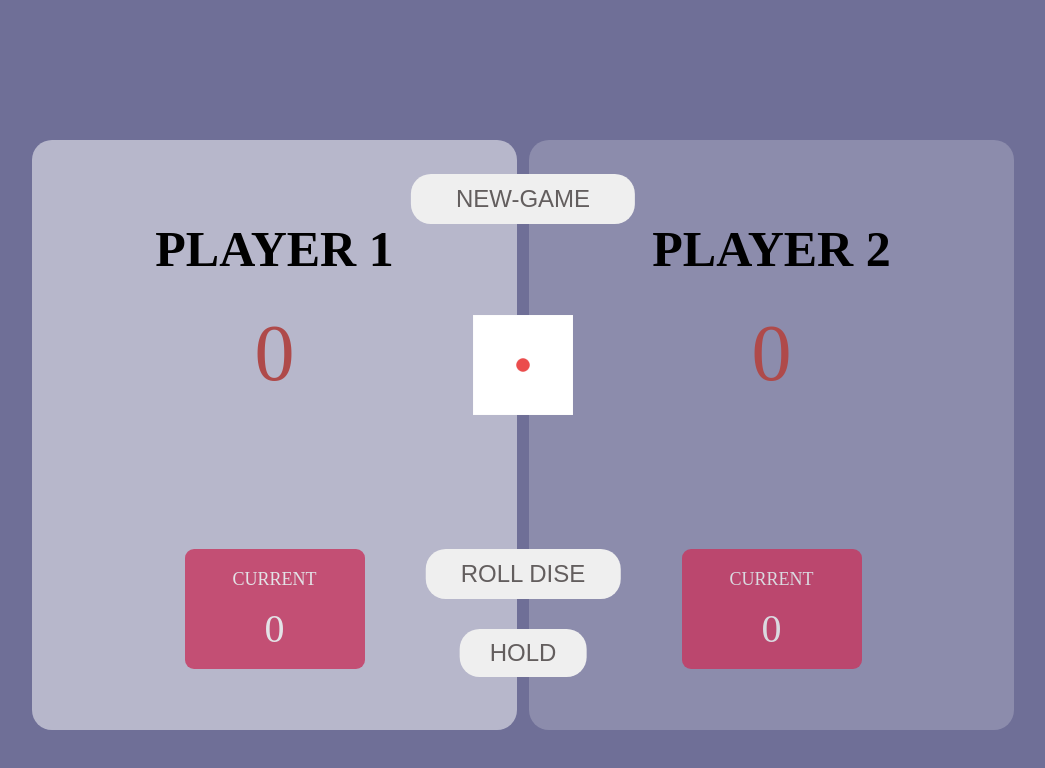
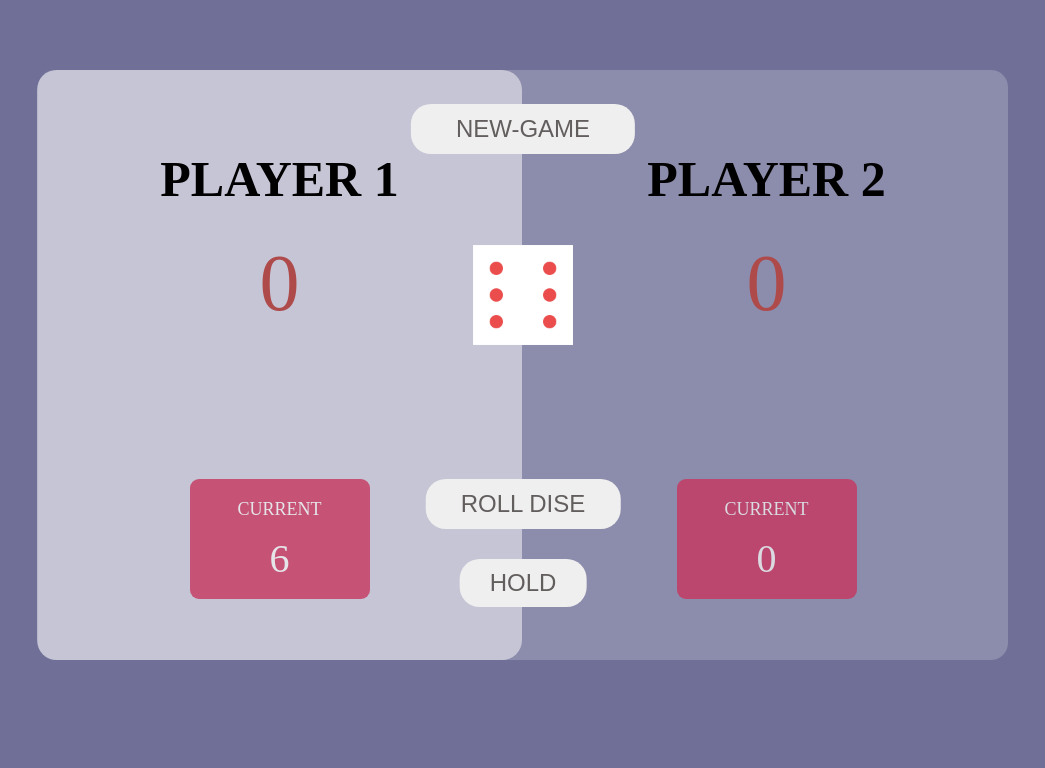
Before and after one commit to Buchkovskiy1996/Pig-Game, a plain HTML site: page index.html in a window 1280 px wide. Both pictures are taken after a click on the button "ROLL DISE". Shown: the whole page, without its empty margins (117-1162 px from the left). Drawn offline with Linux system fonts and the light colour scheme.

Commit message:
add js files and editing css

```diff
--- a/index.html
+++ b/index.html
@@ -13,26 +13,27 @@
                 <div class="block__flex">
                     <section class="section__left section--active">
                         <h2 class="player__text">player 1</h2>
-                        <span  class="score" >0</span>
+                        <span  class="score" id="score--0" >54</span>
                         <div class="block__current">
                             <h4 class="current__text">Current</h4>
-                            <span class="score__current">0</span>
+                            <span class="score__current" id="current--0">0</span>
                         </div>
                     </section>
                         <section class="section__right">
                         <h2 class="player__text">player 2</h2>
-                        <span class="score">0</span>
+                        <span class="score" id="score--1">63</span>
                         <div class="block__current">
                             <h4 class="current__text">Current</h4>
-                            <span class="score__current">0</span>
+                            <span class="score__current" id="current--1">0</span>
                         </div>
                     </section>
                 </div>
-            <img class="img__dise" src="dice-1.png" alt="dice-1">
+            <img class="img__dice" src="dice-1.png" alt="dice-1">
             <button class="btn new__game">new-game</button>
             <button class="btn roll__dise">roll dise</button>
             <button class="btn hold">hold</button>
         </div>
     </main>
+    <script src="main.js"></script>
 </body>
 </html>
--- /dev/null
+++ b/main.js
@@ -0,0 +1,45 @@
+"use strict"
+//selecting elements
+const scoreEl1 = document.getElementById("score--0");
+const scoreEl2 = document.getElementById("score--1");
+const curent01 = document.getElementById("current--0");
+const curent02 = document.getElementById("current--1");
+const playerLeft = document.querySelector(".section__left");
+const playerRight = document.querySelector(".section__right");
+const diceEl = document.querySelector(".img__dice");
+const btnNew = document.querySelector(".new__game");
+const btnRoll = document.querySelector(".roll__dise");
+const btnhold = document.querySelector(".hold");
+
+
+const scores = [0, 0];
+let scoreCurrent = 0;
+let activePlayer = 0;
+
+
+//Starting conditions
+scoreEl1.textContent = 0;
+scoreEl2.textContent = 0;
+diceEl.classList.add("hidden");
+
+//Rolling dice function
+
+btnRoll.addEventListener("click", function() {
+// 1 Generation random dice roll
+const dice = Math.trunc(Math.random () * 6) + 1;
+// 2 display roll
+diceEl.classList.remove("hidden");
+diceEl.src = `dice-${dice}.png`;
+// 3 Cheak for rolled 1 if true switch to next player
+
+if (dice !==1) {
+ scoreCurrent+=dice;
+ document.getElementById(`current--${activePlayer}`).textContent = scoreCurrent;
+} else {
+    document.getElementById(`current--${activePlayer}`).textContent = 0;
+    scoreCurrent = 0;
+    activePlayer = activePlayer === 0 ? 1 : 0;
+    playerLeft.classList.toggle("section--active");
+    playerRight.classList.toggle("section--active");
+}
+})
--- a/style.css
+++ b/style.css
@@ -11,13 +11,13 @@ html {
 
 .container {
     max-width: 1000px;
-    margin: 140px auto;
+    margin: 70px auto;
     padding: 0 5px;
 }
 
 body {
     background: rgb(111, 111, 151);
-    height: 100vh;
+    height: 80vh;
 }
 
 .main {
@@ -29,26 +29,26 @@ body {
 
 .block__flex {
     display: flex;
+    background-color: rgba(255, 255, 255, 0.2);
+    border-radius: 17px;
+}
+.section__left {
+    flex: 50%;
+    height: 590px;
+    border-radius: 20px;
+    right: 1px;
+    position: relative;
 }
 
 .section--active {
     background-color: rgba(255, 255, 255, 0.5);
 }
 
-.section__left {
-    flex: 50%;
-    height: 590px;
-    border-radius: 20px;
-    right: 6px;
-    position: relative;
-}
 .section__right {
     flex: 50%;
     border-radius: 20px;
     position: relative;
-    left: 6px;
-    background-color: rgba(255, 255, 255, 0.2);
-
+    left: 1px;
 }
 
 .player__text {
@@ -104,9 +104,23 @@ body {
     left:50%;
     transform:translate(-50%, -50%);
     text-transform: uppercase;
+    cursor: pointer;
 }
 
-.img__dise {
+.btn:hover {
+    background-color: rgb(155, 146, 146);
+    color: #c7365f;
+}
+
+.btn:active {
+    transform: translate(-50%, -20px);
+    box-shadow: 0 10px 20px rgba(0, 0, 0, 0.45);
+  }
+  .btn:focus {
+    outline: none;
+  }
+
+.img__dice {
     display: inline-block;
     width: 100px;
     position: absolute;
@@ -131,3 +145,7 @@ body {
     padding: 10px 30px;
     bottom: 5%;
 }
+
+.hidden {
+    display: none;
+}
```
